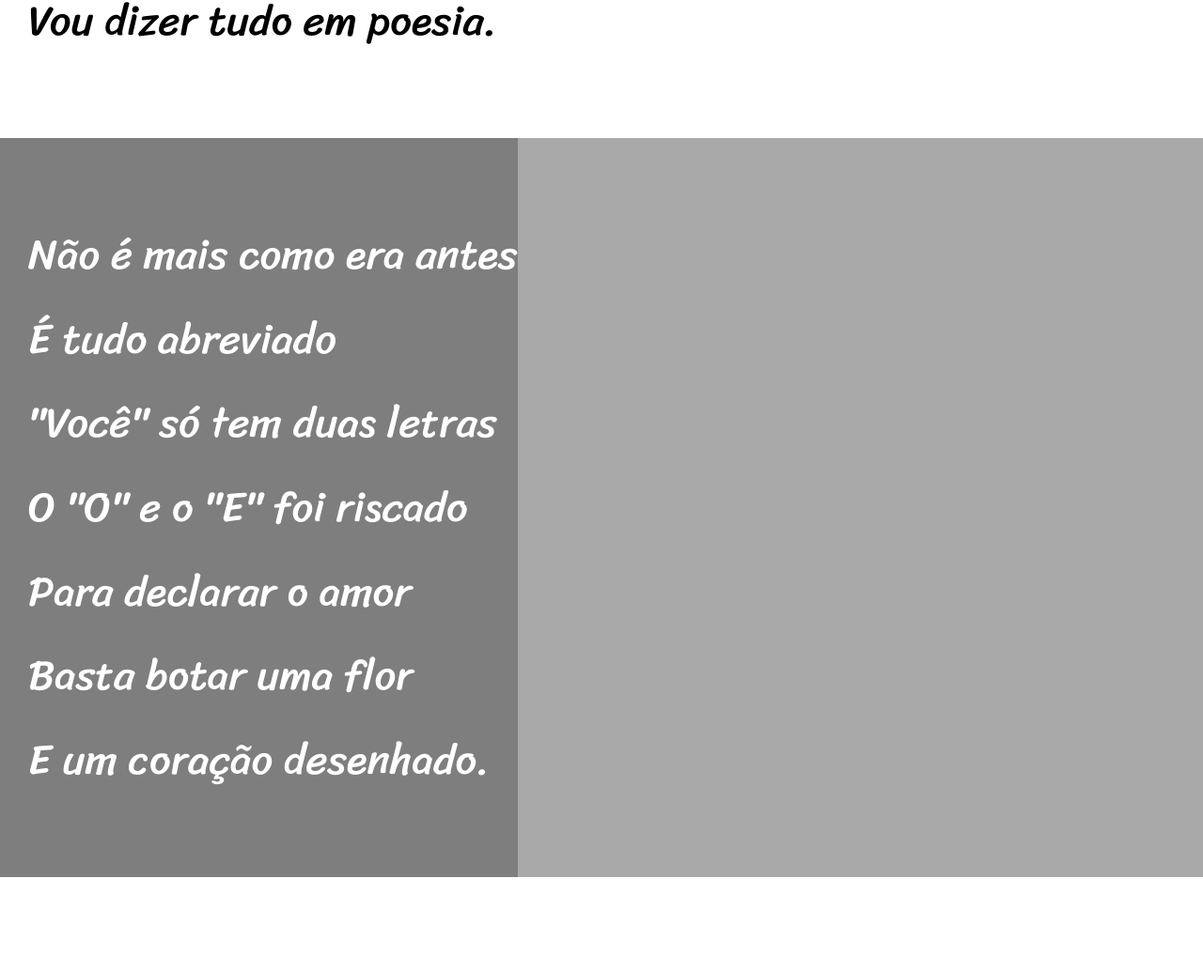
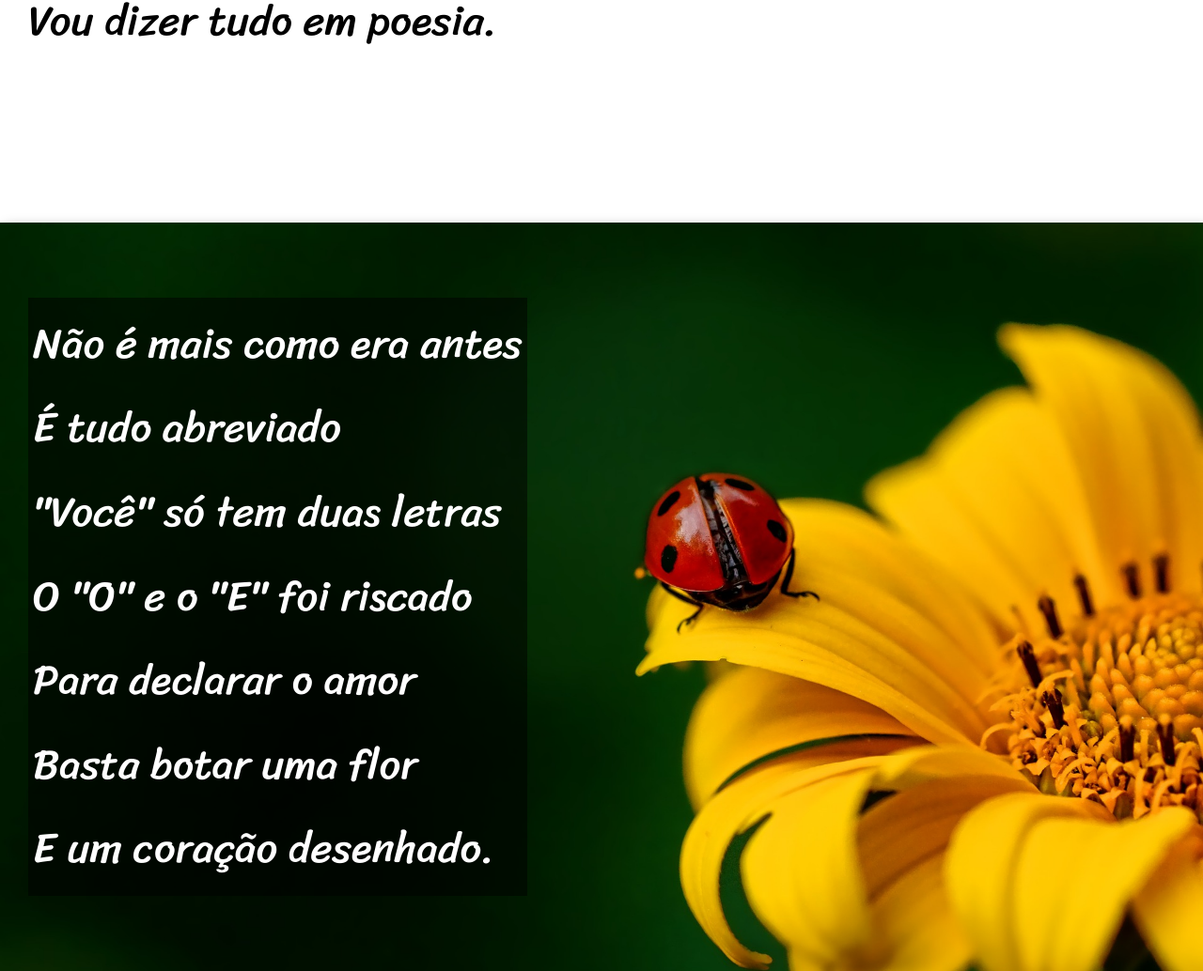
Before and after one commit to Mgomes46/html-css, a plain HTML site: page Desafios/Desafio 12/index.html in a window 1280 px wide. Shown: the part 900-1934 px from the top of the page at 94% size. Drawn offline with Linux system fonts and the light colour scheme.

Commit message:
atualizei o desafio 12

```diff
--- a/Desafios/Desafio 12/estilo/style.css
+++ b/Desafios/Desafio 12/estilo/style.css
@@ -58,6 +58,10 @@ section {
     font-size: 3.5vw;
 }
 
+section > p {
+    padding-bottom: 2em;
+}
+
 section.normal {
     background-color: white;
     color: black;
@@ -66,17 +70,31 @@ section.normal {
 section.imagem {
     background-color: rgba(51, 51, 51);
     color: white;
+    box-shadow: 6px 6px 13px 0px rgba(0, 0, 0, 0.473);
+    background-size: cover;
+    background-attachment: fixed;
 }
 
-section.imagem {
-    display: inline-block;
-    background-color: rgba(0, 0, 0, 0.253);
+section.imagem > p {
+    display:inline-block;
+    padding: 5px;
+    background-color: rgba(0, 0, 0, 0.514);
+    text-shadow: 1px 1px opx black;
 
 }
 
+section#img01 {
+    background-image: url(../imagens/background001.jpg);
+    background-position: right center;
+}
+
+section#img02 {
+    background-image: url(../imagens/background002.jpg);
+}
+
 footer {
-    background-color:  black;
-    color: white;
+    background-color: black;
+    color:white;
     text-align: center;
     padding: 10px;
 }
--- a/Desafios/Desafio 12/index.html
+++ b/Desafios/Desafio 12/index.html
@@ -28,7 +28,7 @@
 
 
 
-    <section class="imagem">
+    <section class="imagem" id="img01">
         <p>
             Não é mais como era antes <br>
             É tudo abreviado <br>
@@ -64,7 +64,7 @@
     </section>
 
 
-    <section class="imagem">
+    <section class="imagem" id="img02">
         <p>
             Tenho saudade das cartas <br>
             Escritas com a própria mão <br>
```
